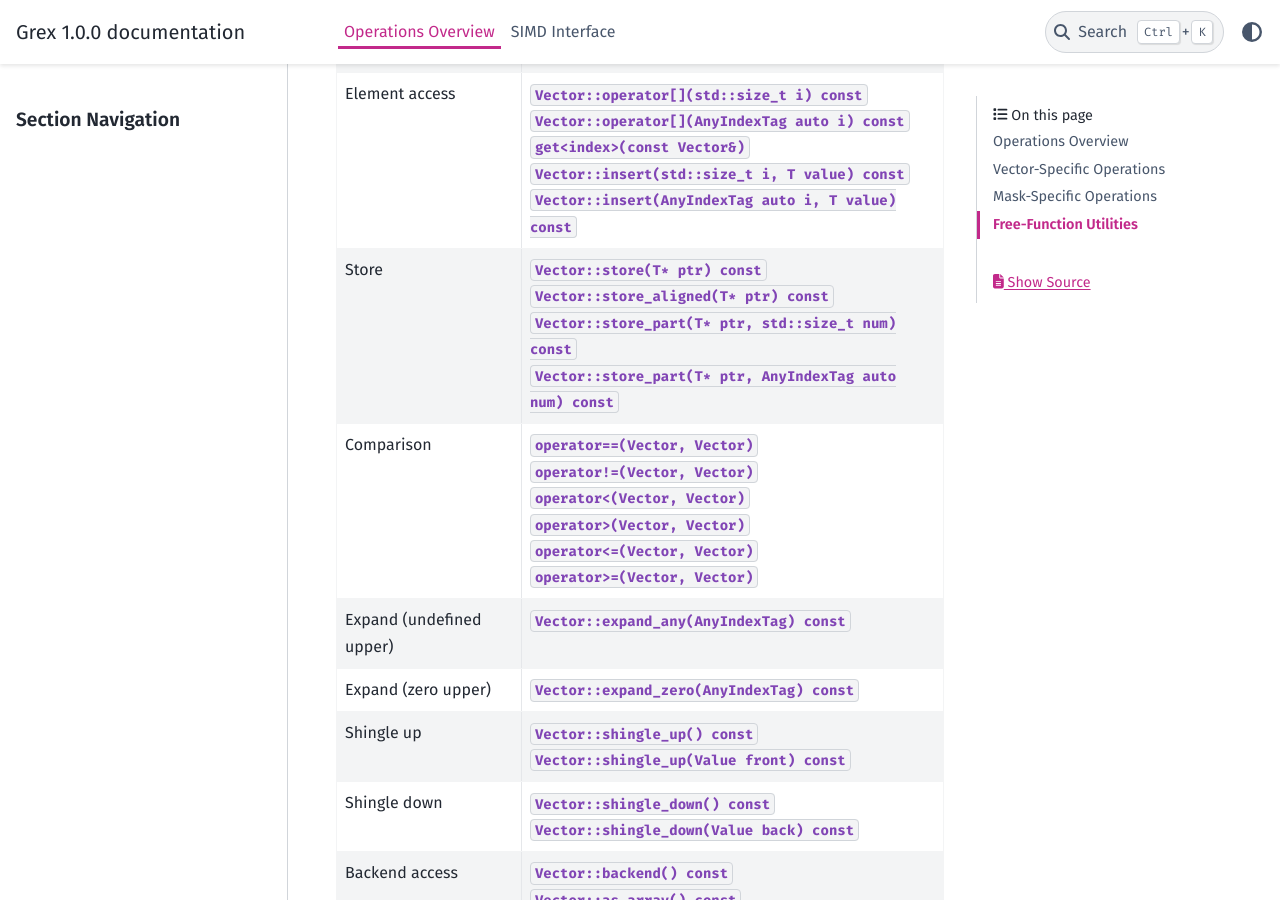
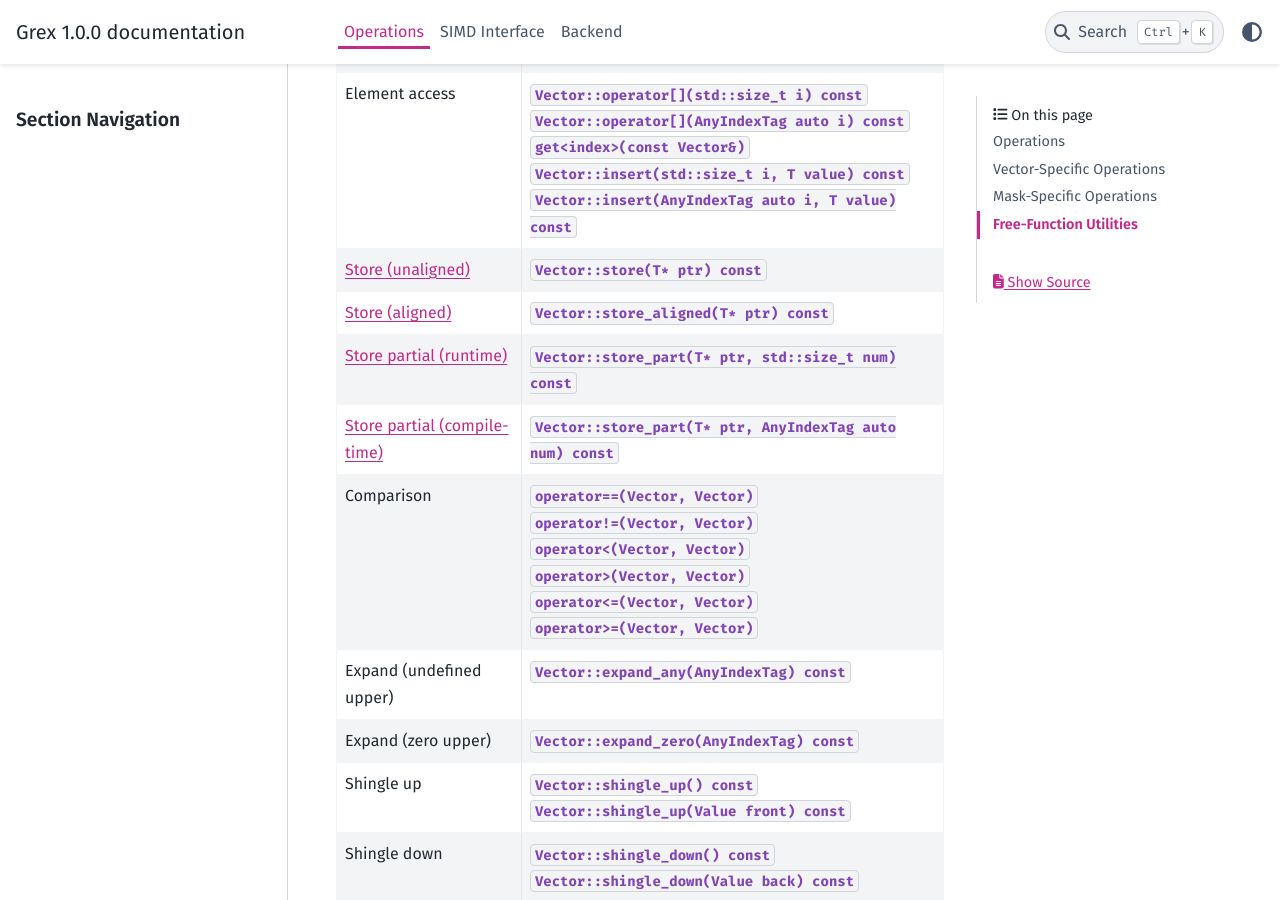
Before and after one commit to KurtBoehm/grex, a Sphinx documentation site: the page built from docs/operations.rst, in a window 1280 px wide and 900 px high, scrolled down 2997 px. Built offline with Sphinx 7.4.7 and the PyData theme 0.15.4, drawn with Linux system fonts in a browser that asks for light colours; some of the changed text lies outside the part shown.

```diff
--- a/docs/index.rst
+++ b/docs/index.rst
@@ -7,8 +7,9 @@ See the `reStructuredText <https://www.sphinx-doc.org/en/master/usage/restructur
 
 .. toctree::
    :maxdepth: 2
-   :caption: Contents:
+   :caption: Contents
    :hidden:
 
    operations
    simd
+   backend
--- a/docs/operations.rst
+++ b/docs/operations.rst
@@ -1,6 +1,6 @@
-###################
-Operations Overview
-###################
+##########
+Operations
+##########
 
 The name of most operations links to the documentation of that operation and some notes on its implementation in the different backends.
 
@@ -146,11 +146,17 @@ Vector-Specific Operations
        | :cpp:func:`Vector::insert(std::size_t i, T value) const <Vector grex::Vector::insert(std::size_t, T) const>`
        | :cpp:func:`Vector::insert(AnyIndexTag auto i, T value) const <Vector grex::Vector::insert(AnyIndexTag, T) const>`
 
-   * - Store
-     - | :cpp:func:`Vector::store(T* ptr) const <void grex::Vector::store(T*) const>`
-       | :cpp:func:`Vector::store_aligned(T* ptr) const <void grex::Vector::store_aligned(T*) const>`
-       | :cpp:func:`Vector::store_part(T* ptr, std::size_t num) const <void grex::Vector::store_part(T*, std::size_t) const>`
-       | :cpp:func:`Vector::store_part(T* ptr, AnyIndexTag auto num) const <void grex::Vector::store_part(T*, AnyIndexTag) const>`
+   * - :ref:`Store (unaligned) <operations-store>`
+     - :cpp:func:`Vector::store(T* ptr) const <void grex::Vector::store(T*) const>`
+
+   * - :ref:`Store (aligned) <operations-store-aligned>`
+     - :cpp:func:`Vector::store_aligned(T* ptr) const <void grex::Vector::store_aligned(T*) const>`
+
+   * - :ref:`Store partial (runtime) <operations-store-part-runtime>`
+     - :cpp:func:`Vector::store_part(T* ptr, std::size_t num) const <void grex::Vector::store_part(T*, std::size_t) const>`
+
+   * - :ref:`Store partial (compile-time) <operations-store-part-ct>`
+     - :cpp:func:`Vector::store_part(T* ptr, AnyIndexTag auto num) const <void grex::Vector::store_part(T*, AnyIndexTag) const>`
 
    * - Comparison
      - | :cpp:func:`operator==(Vector, Vector) <Mask grex::Vector::operator==(Vector, Vector)>`
```
Also changed, not shown: docs/backend.rst (added, +16 -0 lines), docs/operations/load.rst (+20 -43 lines), docs/operations/store.rst (added, +130 -0 lines).
